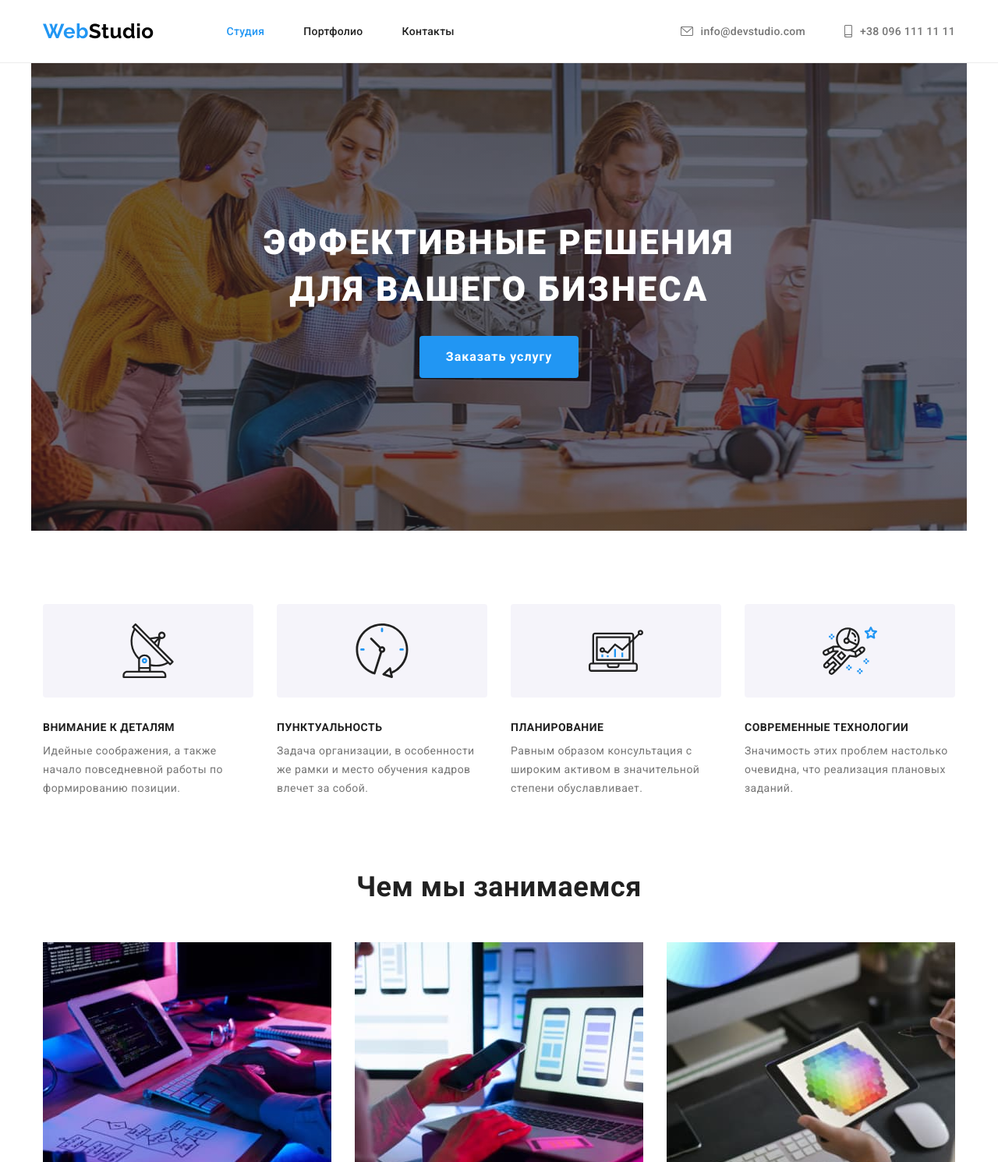
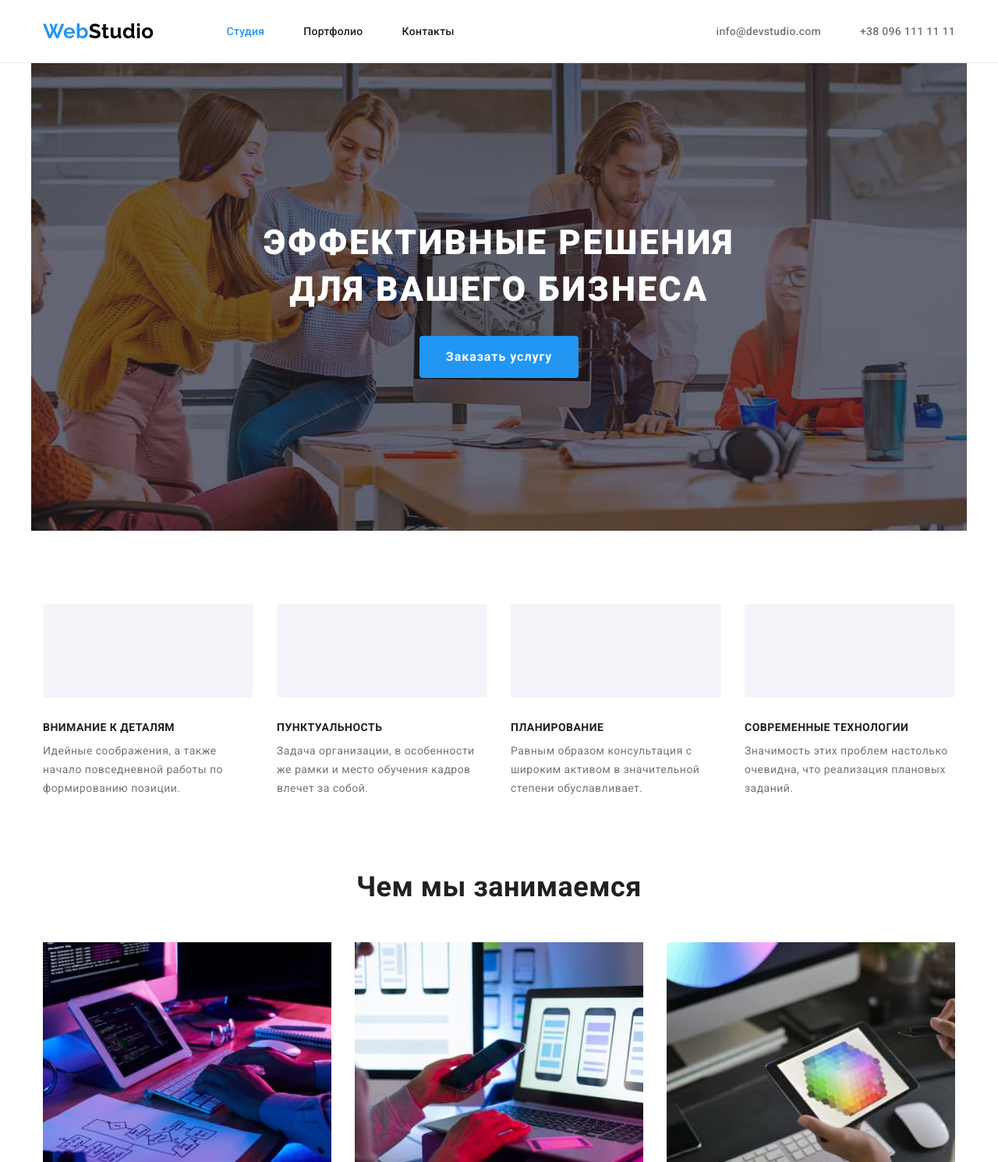
Before and after one commit to beligrous/goit-markup-hw-04, a plain HTML site: page index.html in a window 1280 px wide. Shown: the top 1491 px of the page at 78% size. Drawn offline with nearby package versions, Linux system fonts and the light colour scheme.

Commit message:
dell icons ::before method

```diff
--- a/css/styles.css
+++ b/css/styles.css
@@ -100,24 +100,6 @@ ul {
   line-height: calc(16 / 14);
   letter-spacing: 0.02em;
   display: flex;
-}
-
-.icon-mail::before {
-  content: "";
-  align-self: center;
-  width: 16px;
-  height: 12px;
-  margin-right: 10px;
-  background-image: url("../images/icons/envelope.svg");
-}
-
-.icon-tel::before {
-  content: "";
-  align-self: center;
-  width: 10px;
-  height: 16px;
-  margin-right: 10px;
-  background-image: url("../images/icons/smartphone.svg");
 }
 
 .head-title:hover,
@@ -253,30 +235,6 @@ ul {
   background: #f5f4fa;
   border-radius: 4px;
   margin-bottom: 30px;
-}
-
-.values .list:nth-child(1)::before {
-  background-image: url(../images/icons/antenna.svg);
-  background-repeat: no-repeat;
-  background-position: center;
-}
-
-.values .list:nth-child(2)::before {
-  background-image: url(../images/icons/clock.svg);
-  background-repeat: no-repeat;
-  background-position: center;
-}
-
-.values .list:nth-child(3)::before {
-  background-image: url(../images/icons/diagram.svg);
-  background-repeat: no-repeat;
-  background-position: center;
-}
-
-.values .list:nth-child(4)::before {
-  background-image: url(../images/icons/astronaut.svg);
-  background-repeat: no-repeat;
-  background-position: center;
 }
 
 .values-title {
```
